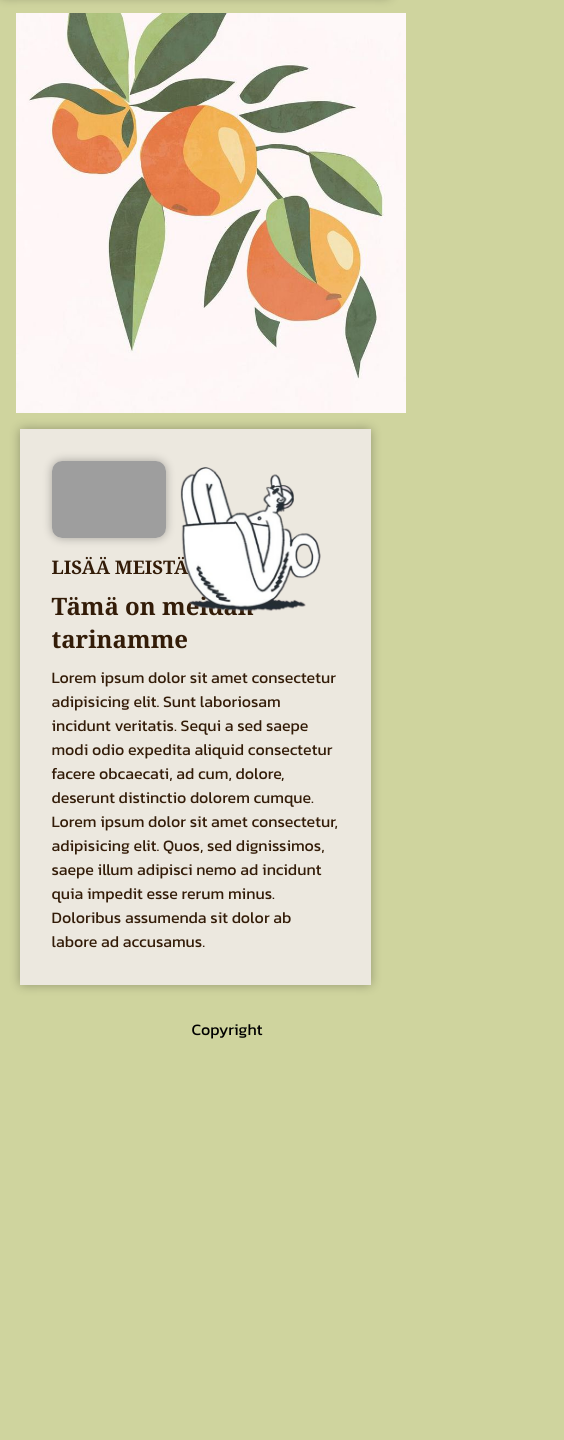
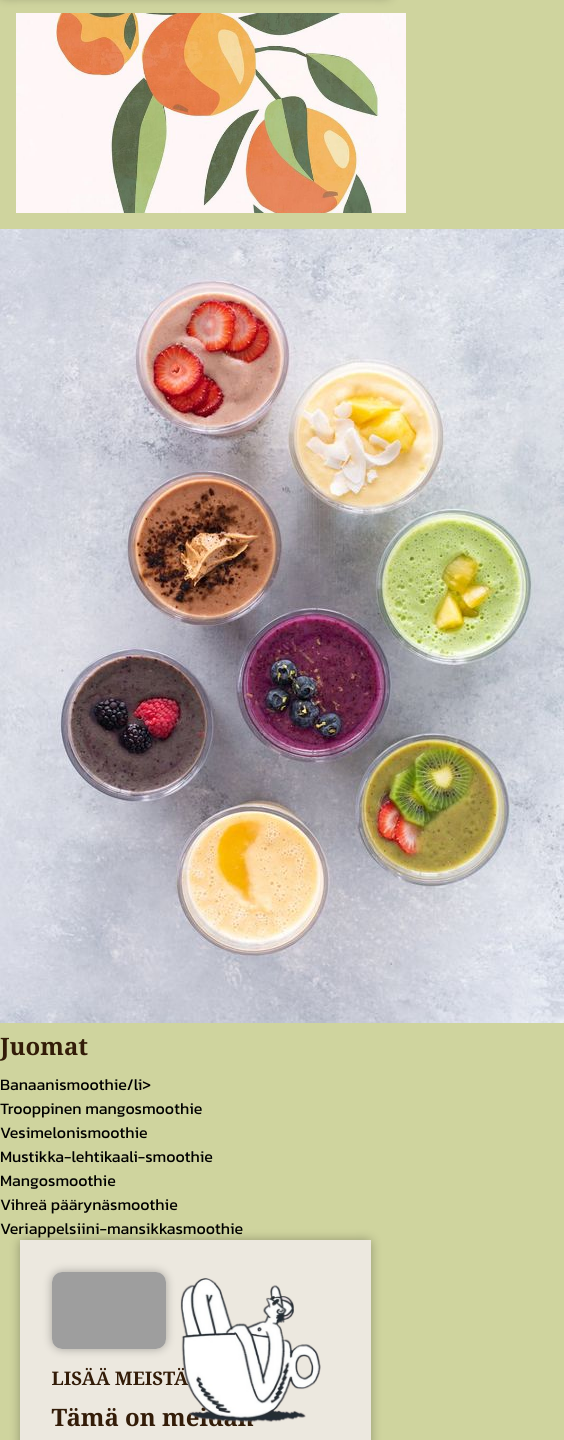
Before and after one commit to elinaasa/UIUX23projekti, a plain HTML site: page HTML/index.html in a window 390 px wide. Shown: the part 106-1546 px from the top of the page, 564 px wide, since content can reach past the window. Before the commit the page ends 1179 px from the top, so only its background shows below. Drawn offline with Linux system fonts and the light colour scheme; grey boxes are pictures that could not be loaded.

Commit message:
griditehtävä

```diff
--- a/CSS/styles.css
+++ b/CSS/styles.css
@@ -55,6 +55,16 @@ body:has(dialog[open]) {
   display: flex;
   justify-content: center;
   margin: 1rem;
+}
+
+.lounas {
+  background-color: var(--alabaster);
+  height: 400px;
+  width: 80%;
+  display: grid;
+  justify-items: center;
+  margin: 1rem;
+  box-shadow: 0 0 10px rgba(0, 0, 0, 0.3);
 }
 
 main {
@@ -233,4 +243,7 @@ button.cta:focus {
     top: 0;
     border-radius: 20px;
   }
+  .hero-image {
+    height: 200px;
+  }
 }
--- a/HTML/index.html
+++ b/HTML/index.html
@@ -33,6 +33,19 @@
     </nav>
     <div class="hero-image">
     </div>
+    <section class="juomat">
+      <img src="../img/smoothiet.jpg" alt="juomat" class="smoothiet" />
+      <h2>Juomat</h2>
+      <ul>
+        <li>Banaanismoothie/li>
+        <li>Trooppinen mangosmoothie</li>
+        <li>Vesimelonismoothie</li>
+        <li>Mustikka-lehtikaali-smoothie </li>
+        <li>Mangosmoothie</li>
+        <li>Vihreä päärynäsmoothie</li>
+        <li>Veriappelsiini-mansikkasmoothie</li>
+      </ul>
+    </section>
     <main>
       <img src="../img/coffeepng.png" alt="coffee" class="chili clearfix" />
       <div class="info clearfix">
```
Also changed, not shown: img/smoothiet.jpg (added), 2 other files.
